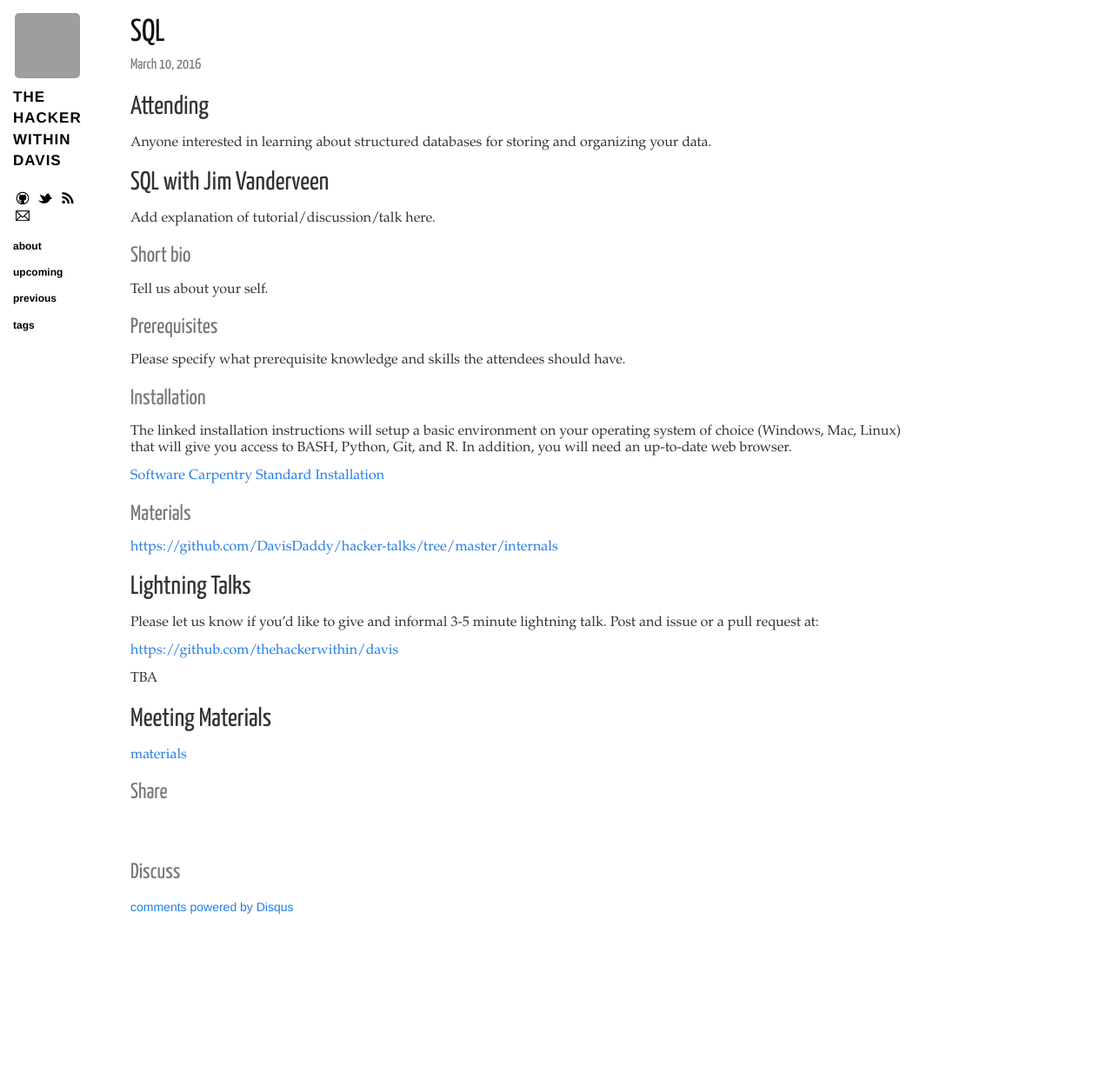
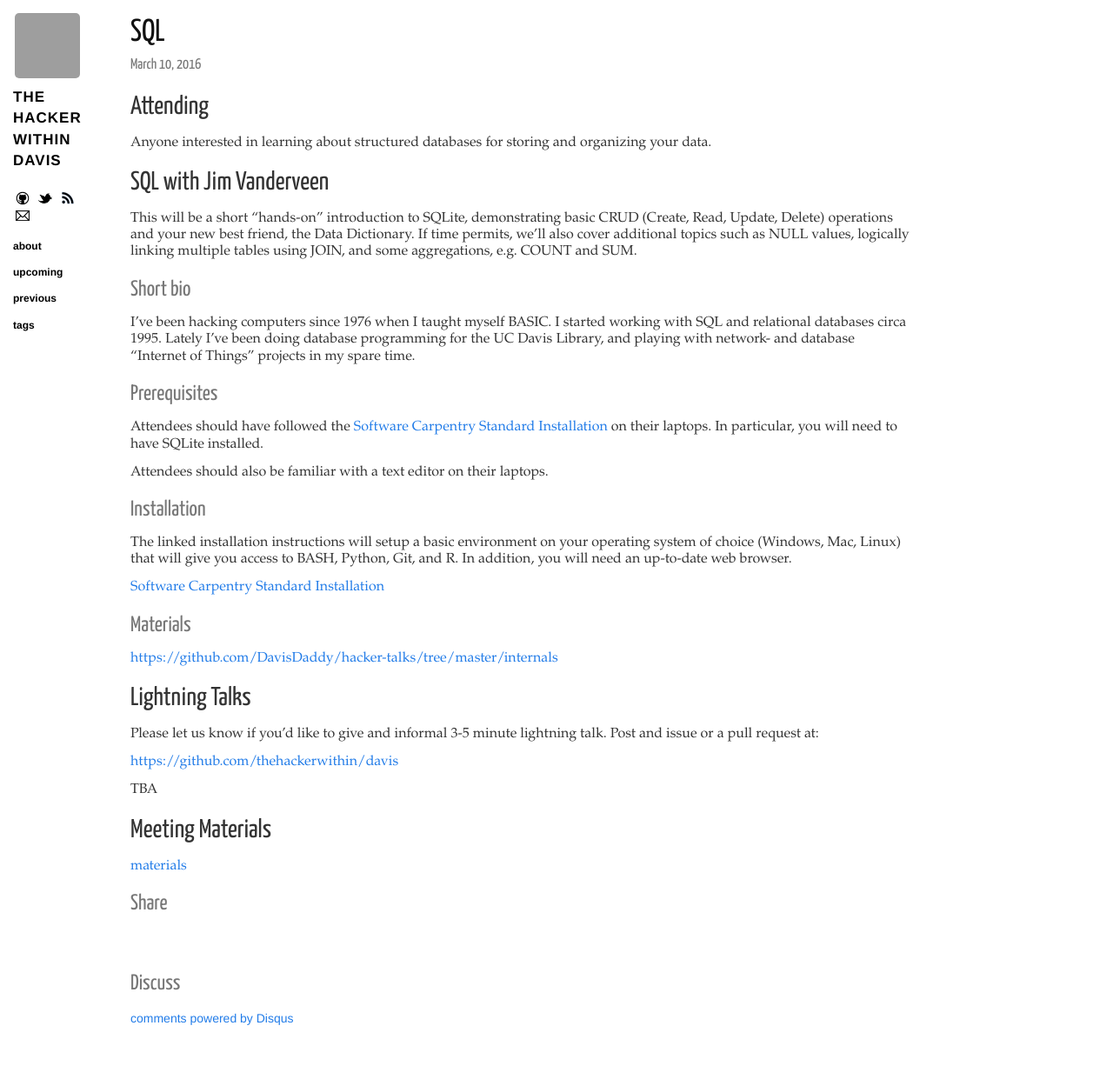
Before and after one commit to thehackerwithin/davis, a Jekyll site: the page built from _posts/2016-03-10-sql.markdown, in a window 1280 px wide. Shown: the whole page at 87% size. Built offline with Jekyll 4.4.1, drawn with Linux system fonts in a browser that asks for light colours; nearby versions of some CDN libraries; comment, search, counter and statistics services are not loaded; before the commit the page ends 1113 px from its top, so only the background shows below that; grey boxes are pictures that could not be loaded.

Commit message:
Update info for the March 2016 tutorial

```diff
--- a/_posts/2016-03-10-sql.markdown
+++ b/_posts/2016-03-10-sql.markdown
@@ -13,16 +13,17 @@ organizing your data.
 
 ## SQL with Jim Vanderveen
 
-Add explanation of tutorial/discussion/talk here.
+This will be a short "hands-on" introduction to SQLite, demonstrating basic CRUD (Create, Read, Update, Delete) operations and your new best friend, the Data Dictionary. If time permits, we'll also cover additional topics such as NULL values, logically linking multiple tables using JOIN, and some aggregations, e.g. COUNT and SUM.
 
 ### Short bio
 
-Tell us about your self.
+I've been hacking computers since 1976 when I taught myself BASIC. I started working with SQL and relational databases circa 1995. Lately I've been doing database programming for the UC Davis Library, and playing with network- and database "Internet of Things" projects in my spare time.
 
 ### Prerequisites
 
-Please specify what prerequisite knowledge and skills the attendees should
-have.
+Attendees should have followed the [Software Carpentry Standard Installation]({{ site.url }}/swc-installation.html) on their laptops. In particular, you will need to have SQLite installed.
+
+Attendees should also be familiar with a text editor on their laptops.
 
 ### Installation
 
```
